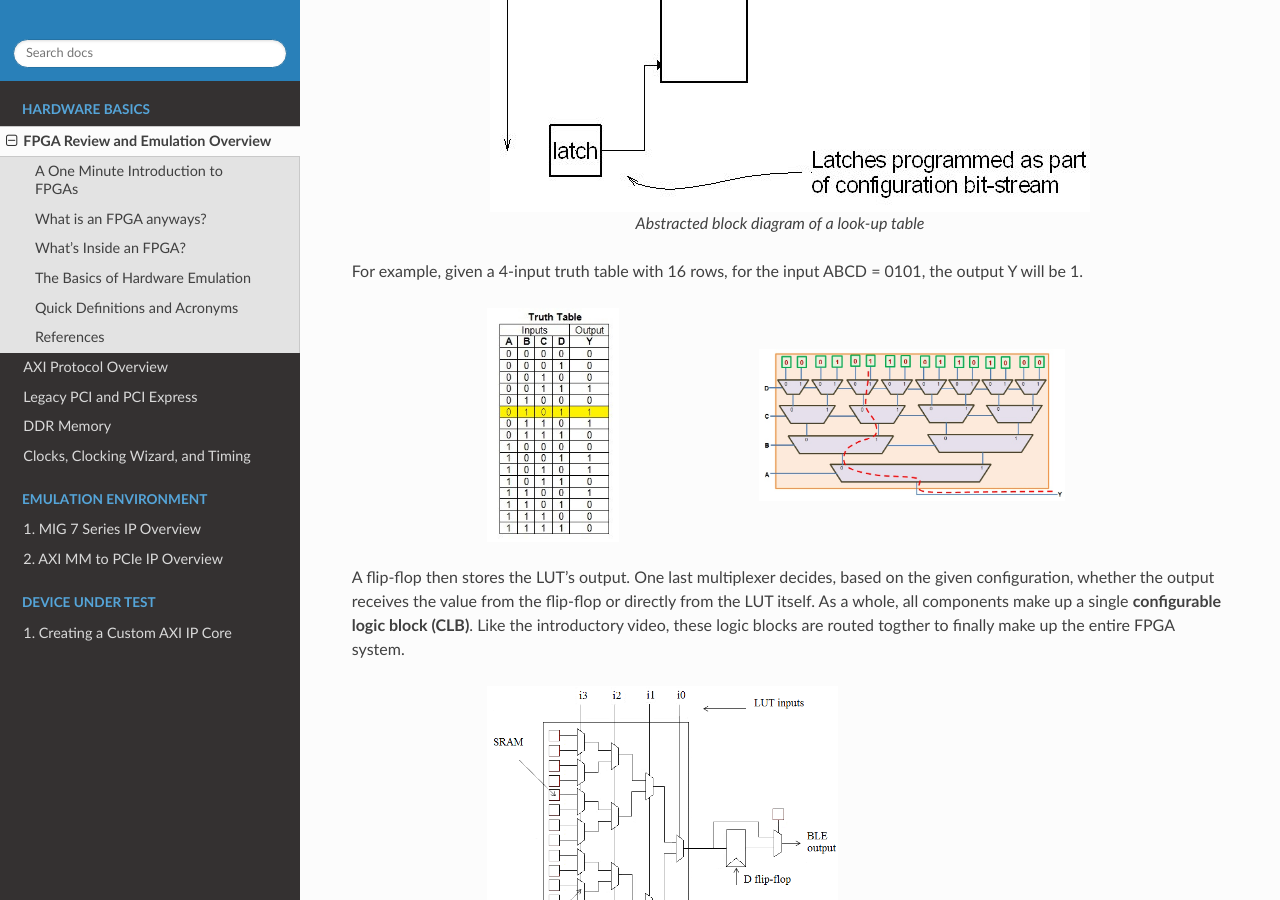
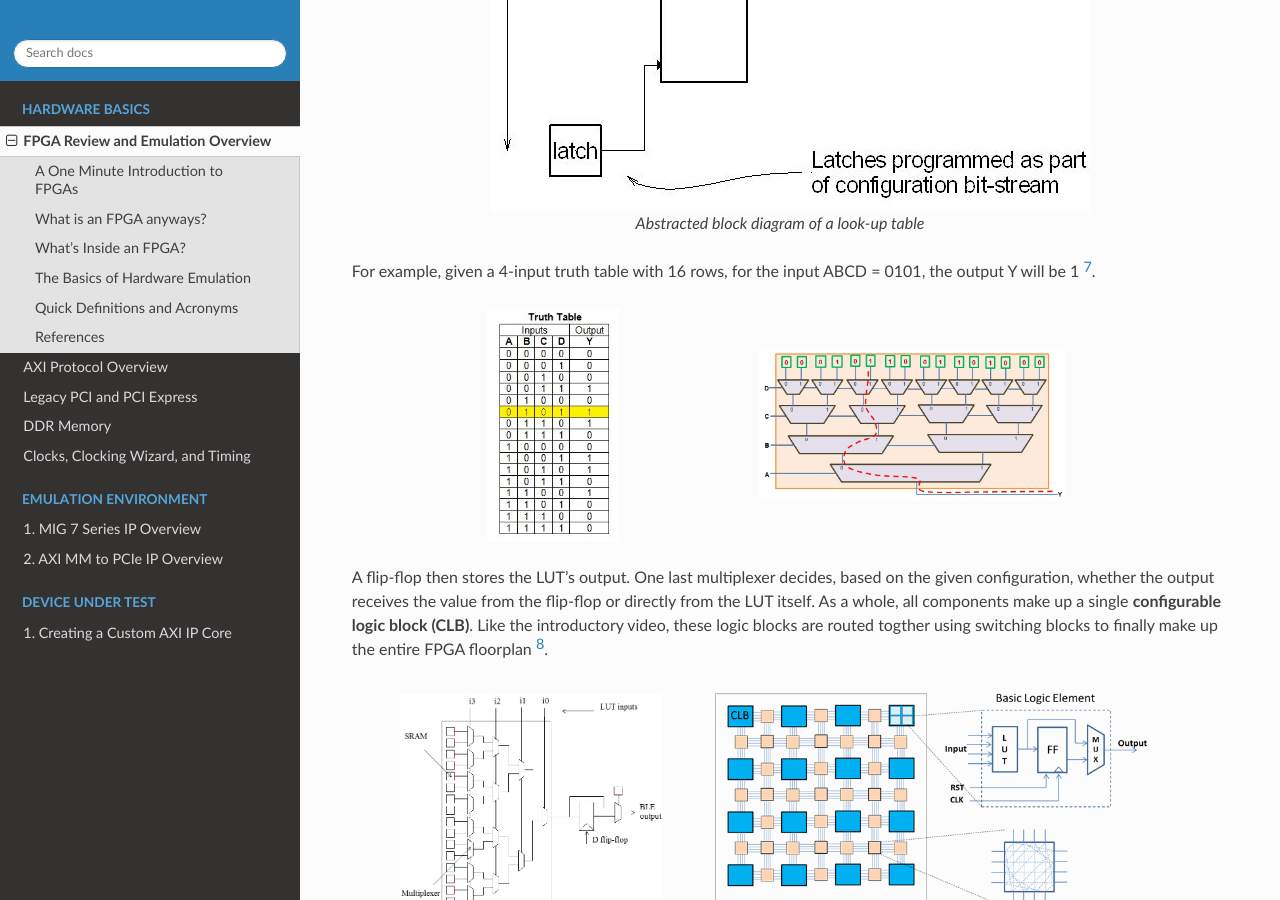
Before and after one commit to fpgaemu/fpgaemu, a Sphinx documentation site: the page built from docs/emulation.rst, in a window 1280 px wide and 900 px high, scrolled down 6527 px. Built offline with Sphinx 7.4.7 and the Read the Docs theme 2.0.0, drawn with Linux system fonts in a browser that asks for light colours; some of the changed text lies outside the part shown.

Commit message:
Update intro image

```diff
--- a/docs/emulation.rst
+++ b/docs/emulation.rst
@@ -162,7 +162,7 @@ into a 16 by 1 mux. The mux also receives control inputs that determine which la
 
   Abstracted block diagram of a look-up table
 
-For example, given a 4-input truth table with 16 rows, for the input ABCD = 0101, the output Y will be 1.
+For example, given a 4-input truth table with 16 rows, for the input ABCD = 0101, the output Y will be 1 [7]_.
 
 |blank| |LUT1| |blank| |LUT2|
 
@@ -179,20 +179,21 @@ For example, given a 4-input truth table with 16 rows, for the input ABCD = 0101
 
 A flip-flop then stores the LUT's output. One last multiplexer decides, based on the given configuration, whether the
 output receives the value from the flip-flop or directly from the LUT itself. As a whole, all components make up a
-single **configurable logic block (CLB)**. Like the introductory video, these logic blocks are routed togther to finally
-make up the entire FPGA system.
+single **configurable logic block (CLB)**. Like the introductory video, these logic blocks are routed togther using
+switching blocks to finally make up the entire FPGA floorplan [8]_.
 
-|blank| |LB1| |blank| |LB2|
+|blank1| |LB1| |blank1| |LB2|
 
 .. |LB1| image:: /images/intro/LUT_structure.png
-   :width: 40%
+   :width: 30%
    :alt: LUT Structure
 
-.. |LB2| image:: /images/intro/CLB_Block_Diagram.png
+.. |LB2| image:: /images/intro/FPGA_diagram.png
+   :width: 50%
    :alt: Logic block BD
 
-.. |blank| image:: /images/logos/blank.png
-   :width: 15%
+.. |blank1| image:: /images/logos/blank.png
+   :width: 5%
 
 .. _Emulation Summary:
 
@@ -257,3 +258,4 @@ References
 .. [5] More about flip flops and their diagrams are `here <https://www.circuitstoday.com/flip-flops>`_.
 .. [6] Latch summary from Ghada Y. Abdel-Lattif, Sameh E. Rehan, Abdel-Fattah I. Abdel-Fattah, "Optimized Single-Electron NAND-Based D-Latch /Flip-Flop", The Mediterranean Journal of Electronics and Communications (MEDJEC), Vol. 8, No. 4, pp. 472-477, October 2012. - Scientific Figure on ResearchGate. Available `here <https://www.researchgate.net/figure/a-shows-the-logic-symbol-used-to-identify-the-D-latch-The-operation-of-the-D-latch-is_fig2_249643186>`_.
 .. [7] More about LUTs `here <https://www.allaboutcircuits.com/technical-articles/purpose-and-internal-functionality-of-fpga-look-up-tables/>`_.
+.. [8] FPGA floorplan from this info `page <https://evergreen.loyola.edu/dhhoe/www/HoeResearchFPGA.htm>`_.
--- a/docs/index.rst
+++ b/docs/index.rst
@@ -6,7 +6,9 @@ FPGAEmu: An Introduction to FPGA Emulation
 
 .. Note:: All pages are under construction as we work to finalize this project. Please be patient! |docs|
 
-.. figure:: /images/block_1.svg
+.. Important:: New to FPGAs or just need a refresher? Jump :ref:`here <Emulation>` first!
+
+.. figure:: /images/logos/block_1.svg
    :alt: Complete Emulation Block Diagram
    :align: right
 
```
Also changed, not shown: docs/images/block_1.svg (deleted), docs/images/intro/FPGA_diagram.png (added), docs/images/logos/block_1.svg (added).
